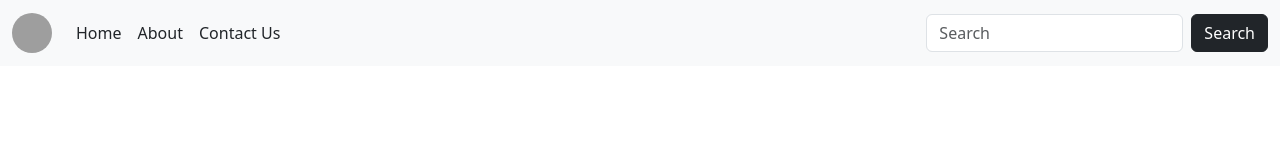
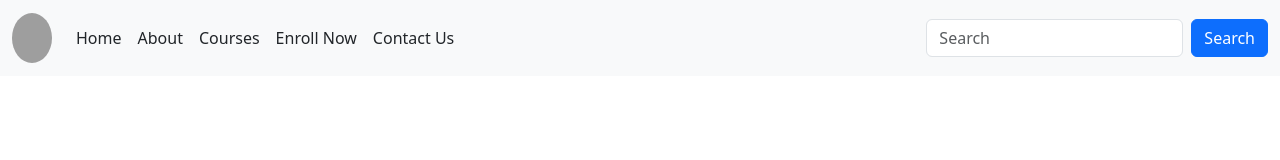
Before and after one commit to 0hwhoisyouacuna/FV_ICT9R_Q2Project_Group-4, a plain HTML site: page index.html in a window 1280 px wide. Drawn offline with nearby package versions, Linux system fonts and the light colour scheme; grey boxes are pictures that could not be loaded.

Commit message:
Update index.html

```diff
--- a/index.html
+++ b/index.html
@@ -7,9 +7,11 @@
     <link href="https://cdn.jsdelivr.net/npm/bootstrap@5.3.3/dist/css/bootstrap.min.css" rel="stylesheet">
 </head>
 <body>
-    <nav class="navbar navbar-expand-lg navbar-dark bg-light">
+
+
+<nav class="navbar navbar-expand-lg navbar-dark bg-light">
   <div class="container-fluid">
-    <a class="navbar-brand" href="#"><img src="https://encrypted-tbn0.gstatic.com/images?q=tbn:ANd9GcRhGWMliic2yX4A8KaM5AP99wxYDDubpMTUsDhyHWKdYmoUUNZZYomypEc&s=10" alt="obmclogo" class="rounded-circle" style="height: 40px; width: 40px;"></a>
+    <a class="navbar-brand" href="#"><img src="https://encrypted-tbn0.gstatic.com/images?q=tbn:ANd9GcRhGWMliic2yX4A8KaM5AP99wxYDDubpMTUsDhyHWKdYmoUUNZZYomypEc&s=10" alt="obmclogo" class="rounded-circle" style="height: 50px; width: 40px;"></a>
      <button class="navbar-toggler" type="button" data-bs-toggle="collapse" data-bs-target="#mynavbar">
       <span class="navbar-toggler-icon"></span>
     </button>
@@ -22,12 +24,18 @@
           <a class="nav-link text-dark" href="#section2">About</a>
         </li>
         <li class="nav-item">
-          <a class="nav-link text-dark" href="#section3">Contact Us</a>
+          <a class="nav-link text-dark" href="#section3">Courses</a>
+        </li>
+        <li class="nav-item">
+          <a class="nav-link text-dark" href="#section4">Enroll Now</a>
+        </li>
+        <li class="nav-item">
+          <a class="nav-link text-dark" href="#section5">Contact Us</a>
         </li>
       </ul>
       <form class="d-flex">
         <input class="form-control me-2" type="text" placeholder="Search">
-        <button class="btn btn-dark" type="button">Search</button>
+        <button class="btn btn-primary" type="button">Search</button>
       </form>
     </div>
   </div>
```
